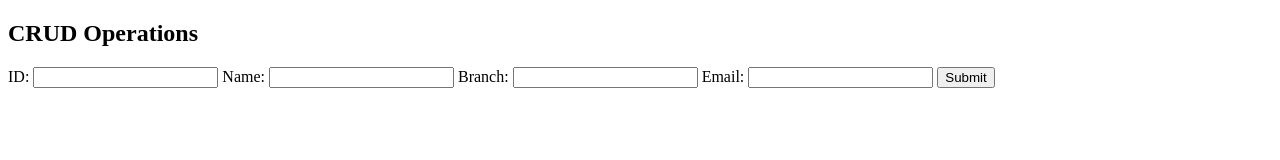
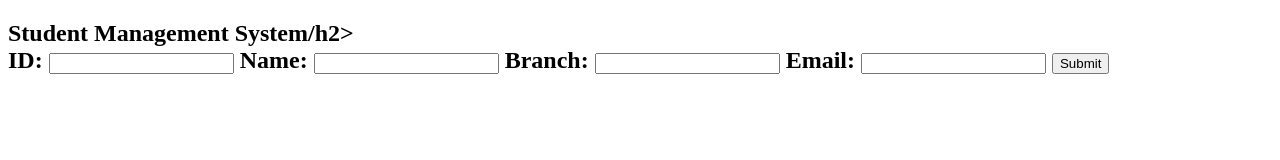
Before and after one commit to meenakudapu/crud-operations-student-management, a website: page index.html in a window 1280 px wide. Drawn offline with nearby package versions, Linux system fonts and the light colour scheme; no server answers.

Commit message:
Update index.html

```diff
--- a/index.html
+++ b/index.html
@@ -16,7 +16,7 @@
 
 </head>
 <body>
-    <h2>CRUD Operations</h2>
+    <h2>Student Management System/h2>
 
     <div id="inputForm">
         <label for="id">ID:</label>
```
